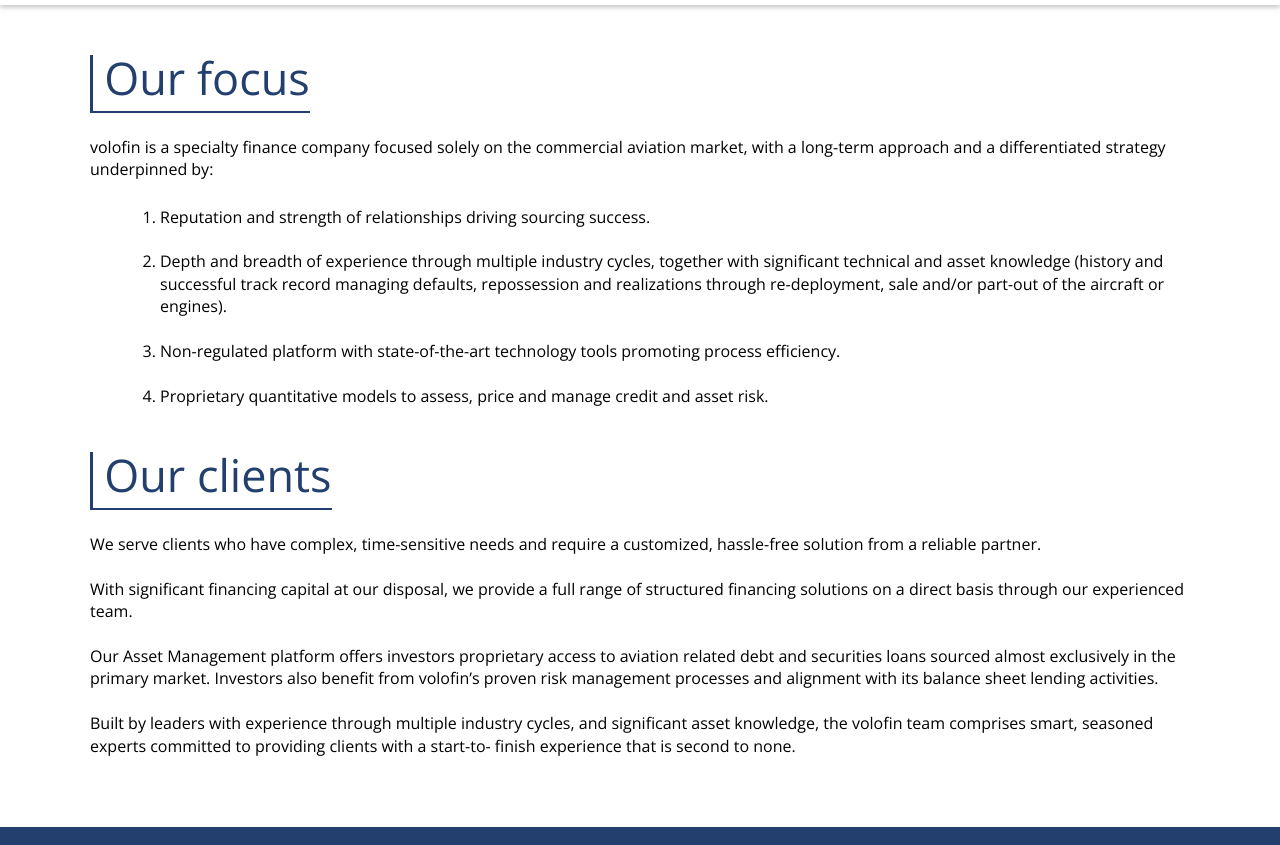
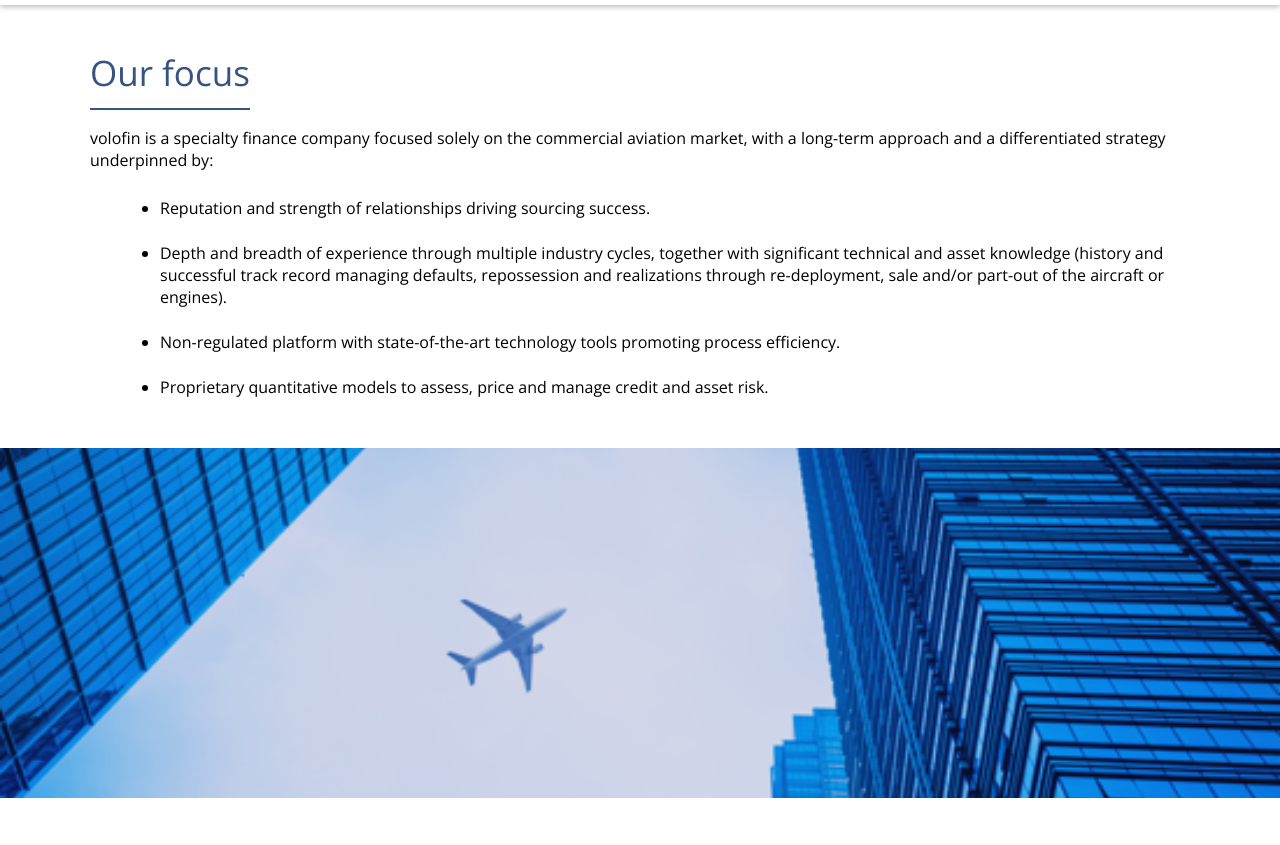
Before and after one commit to voloFin/static, a plain HTML site: page about.html in a window 1280 px wide. Shown: the part 75-920 px from the top of the page. Drawn offline with nearby package versions, Linux system fonts and the light colour scheme.

Commit message:
added parallax scrolling image

```diff
--- a/about.html
+++ b/about.html
@@ -32,13 +32,14 @@
                     <section class="focus">
                         <h1>Our focus</h1>
                         <p>volofin is a specialty finance company focused solely on the commercial aviation market, with a long-term approach and a differentiated strategy underpinned by:</p>
-                        <ol>
+                        <ul>
                             <li>Reputation and strength of relationships driving sourcing success.</li>
                             <li>Depth and breadth of experience through multiple industry cycles, together with significant technical and asset knowledge (history and successful track record managing defaults, repossession and realizations through re-deployment, sale and/or part-out of the aircraft or engines).</li>
                             <li>Non-regulated platform with state-of-the-art technology tools promoting process efficiency.</li>
                             <li>Proprietary quantitative models to assess, price and manage credit and asset risk.</li>
-                        </ol>
+                        </ul>
                     </section>
+                    <div class="parallax about"></div>
                     <section class="clients">
                         <h1>Our clients</h1>
                         <p>We serve clients who have complex, time-sensitive needs and require a customized, hassle-free solution from a reliable partner.</p>
--- a/css/main.css
+++ b/css/main.css
@@ -281,28 +281,13 @@ html {
 }
 
 /*content page styling */
-.content {
-    box-sizing: border-box;
-    padding: 13em 9em 0 9em;
-    width: 100%;
-    margin-left: auto;
-    margin-right: auto;
-    max-width: 130em;
-}
-
 .content h1 {
     display: inline-block;
-    color: #223F6D;
-    font-size: 4.5em;
-    padding-left: .25em;
-    padding-bottom: .25em;
+    color: #365381;
+    font-size: 3.5em;
+    padding-bottom: .5em;
     margin-bottom: .5em;
-    border-left: .075em solid #223F6D;
-    border-bottom: .05em solid #223F6D;
-}
-
-.content section:nth-of-type(2) h1 {
-    margin-top: 1em;
+    border-bottom: .075em solid #365381;
 }
 
 .content p {
@@ -310,8 +295,8 @@ html {
     line-height: 1.4em;
 }
 
-.content ol {
-    list-style: decimal;
+.content ul {
+    list-style: disc;
     padding-top: 2.5em;
     padding-left: 7em;
 }
@@ -319,13 +304,40 @@ html {
     font-size: 1.6em;
     line-height: 1.4em;
 }
+/*parallax style for images on content page*/
 
+.parallax {
+    height: 35em;
+    /* below creates the parallax scrolling effect */
+    background-attachment: fixed;
+    background-position: center;
+    background-repeat: no-repeat;
+    background-size: cover;
+}
+
+.about {
+    background-image: url("../images/city-plane.png");
+}
+
+.focus {
+    box-sizing: border-box;
+    padding: 13em 9em 5em 9em;
+    width: 100%;
+    margin-left: auto;
+    margin-right: auto;
+    max-width: 130em;
+}
 .focus li:nth-of-type(n+2) {
     padding-top: 1.4em;
 }
 
 .clients {
-    padding-bottom: 7em;
+    box-sizing: border-box;
+    padding: 5em 9em;
+    width: 100%;
+    margin-left: auto;
+    margin-right: auto;
+    max-width: 130em;
 }
 
 .clients p:nth-of-type(n+2) {
```
